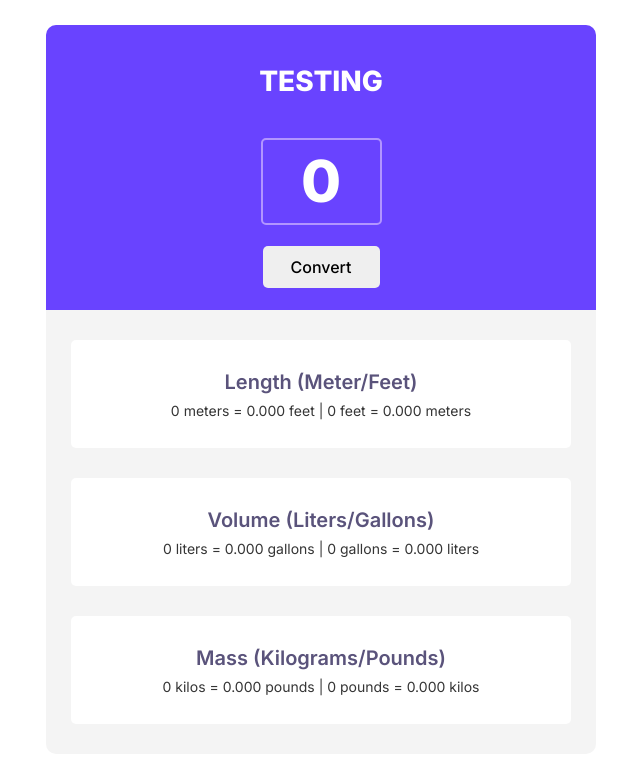
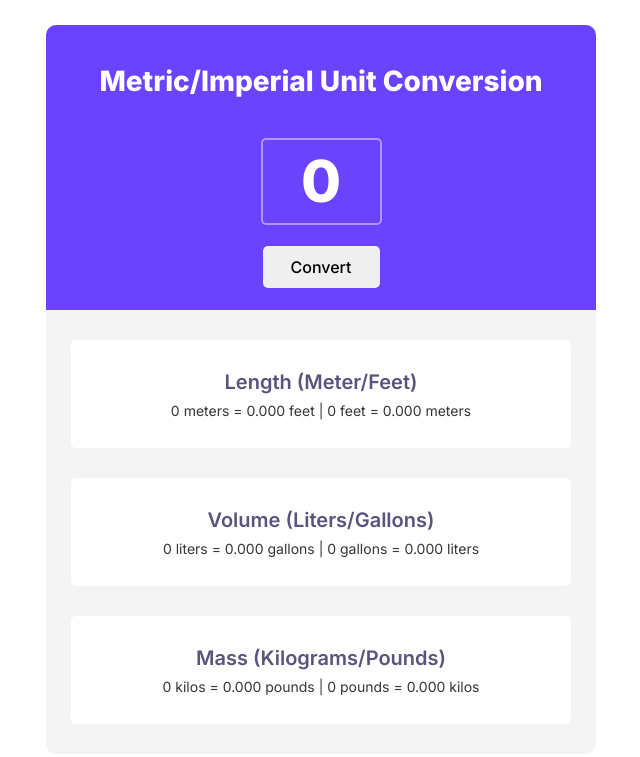
Before and after one commit to russash/unit_converter, a plain HTML site: page index.html in a window 1280 px wide. Shown: the whole page, without its empty margins (319-959 px from the left). Drawn offline with nearby package versions, Linux system fonts and the light colour scheme.

Commit message:
Update index.html

```diff
--- a/index.html
+++ b/index.html
@@ -27,7 +27,7 @@
   <body>
     <div class="app">
       <div class="header">
-        <h1>TESTING</h1>
+        <h1>Metric/Imperial Unit Conversion</h1>
         <input id="input-el" type="text" placeholder="0" autocomplete="off" />
         <button id="convert-btn">Convert</button>
       </div>
```
